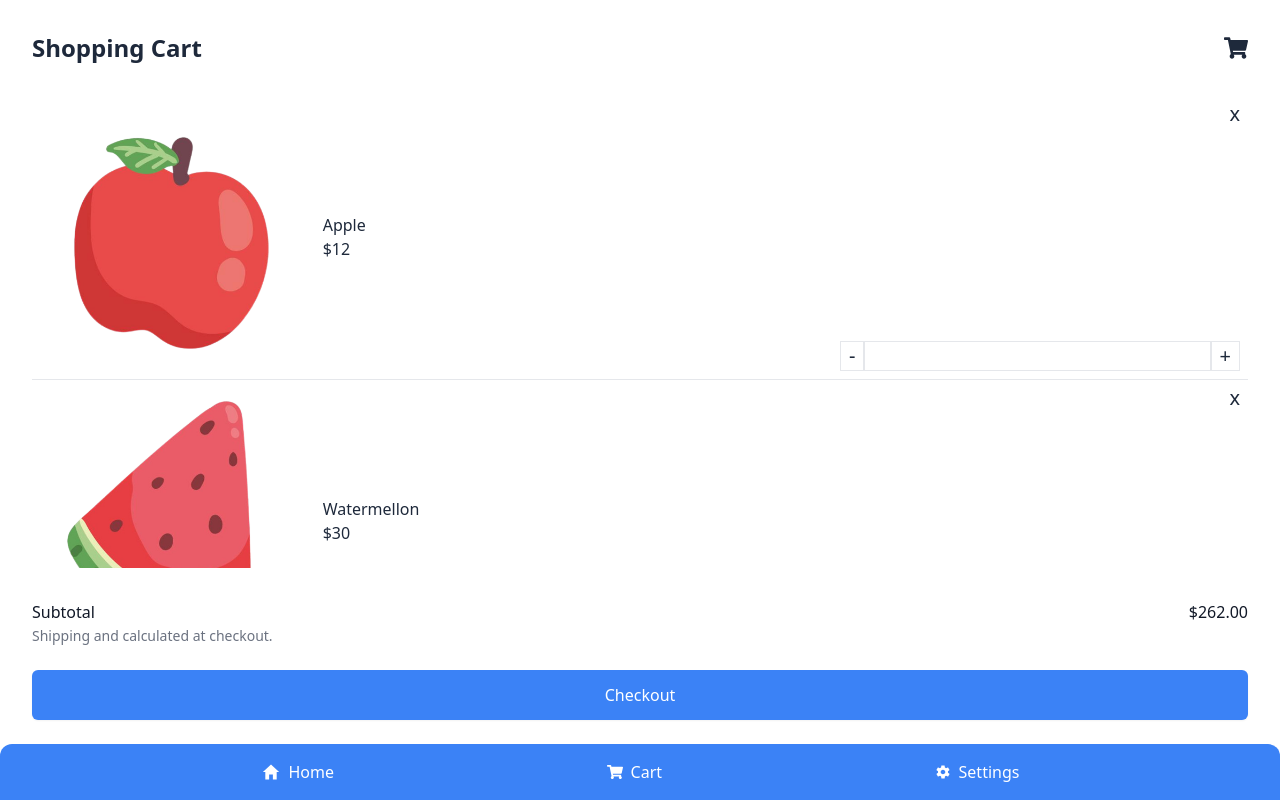
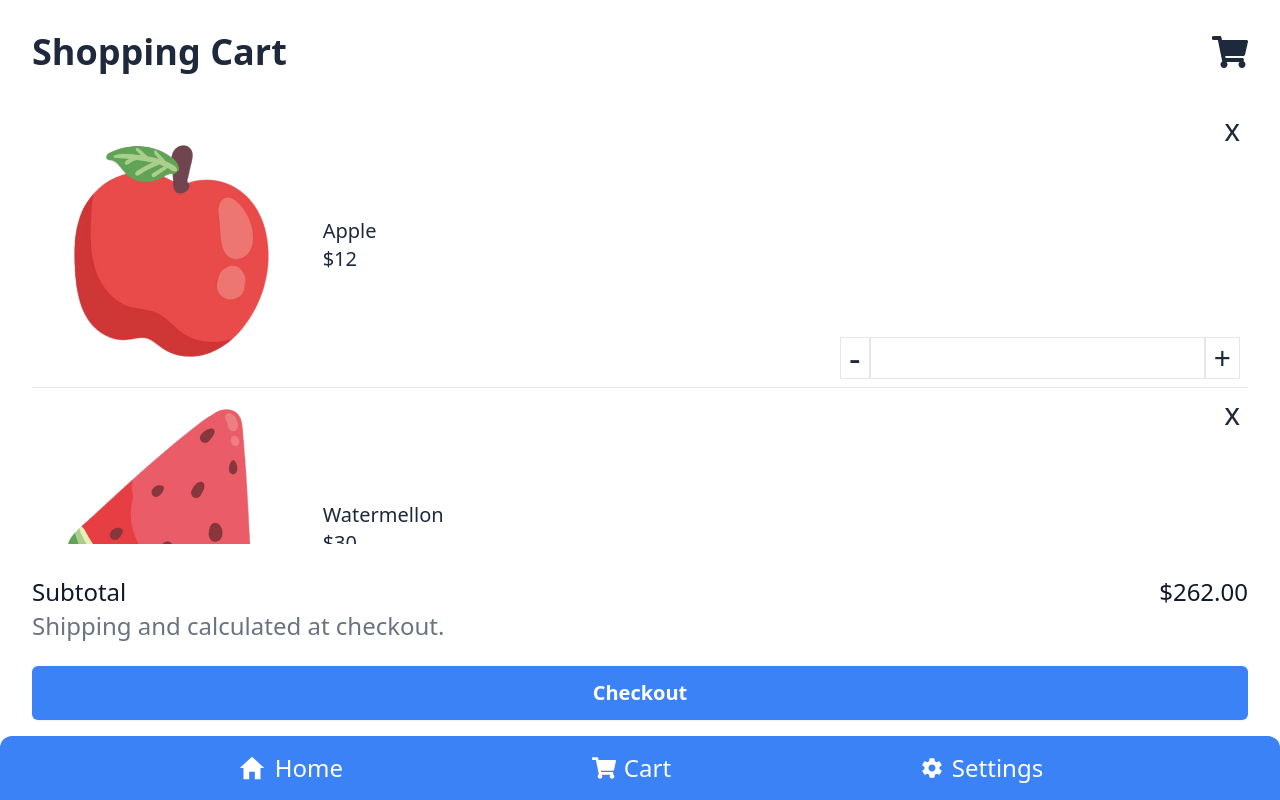
Before and after one commit to dannni-Op/shopping-cart, a React app: page /carts in a window 1280 px wide. Built offline with nearby package versions, Linux system fonts and the light colour scheme; the HTML template or start-up script is replaced by a standard one.

Commit message:
feat: add responsive in tablet view

```diff
--- a/src/components/card.jsx
+++ b/src/components/card.jsx
@@ -17,7 +17,8 @@ export function Card({ data }) {
             <img className="w-2/3 mx-auto" src={data.picture} alt={data.name} />
           </div>
           <figcaption className="text-sm font-medium text-slate-800  bg-white p-3 flex justify-between items-center">
-            ${data.price}
+            <p className="block sm:hidden">${data.price}</p>
+            <p className="hidden sm:block sm:text-xl">{data.name}</p>
             <button>
               <IoMdAddCircle className="text-3xl text-blue-500 hover:text-blue-600" />
             </button>
--- a/src/components/cartItem.jsx
+++ b/src/components/cartItem.jsx
@@ -6,17 +6,17 @@ export function CartItem({ data }) {
           <div className="w-1/3 bg-red-200">
             <img className="w-full" src={data.picture} alt="" />
           </div>
-          <div>
+          <div className="text-base sm:text-xl">
             <h1>{data.name}</h1>
             <p>${data.price}</p>
           </div>
         </div>
         <div className="flex flex-col justify-between gap-8 basis-1/3">
-          <button className="self-end w-fit leading-none text-xl">x</button>
+          <button className="self-end w-fit leading-none text-xl sm:text-3xl">x</button>
           <div className="flex">
-            <button className="border px-2 text-xl">-</button>
-            <input className="w-full border" type="text" inputMode="numeric" />
-            <button className="border px-2 text-xl">+</button>
+            <button className="border px-2 text-xl sm:text-4xl">-</button>
+            <input className="w-full border text-base sm:text-3xl" type="text" inputMode="numeric" />
+            <button className="border px-2 text-xl sm:text-3xl">+</button>
           </div>
         </div>
       </section>
--- a/src/components/navbar.jsx
+++ b/src/components/navbar.jsx
@@ -9,23 +9,23 @@ export function Navbar({ active }) {
       <nav className="w-full py-2 bg-blue-500 rounded-t-xl flex justify-evenly items-center text-white absolute bottom-0 font-medium">
         <Link
           to="/"
-          className="text-md hover:bg-white hover:text-blue-500 py-2 px-3 rounded-lg flex items-center gap-2"
+          className="text-md sm:text-2xl hover:bg-white hover:text-blue-500 py-2 px-3 rounded-lg flex items-center gap-2"
         >
-          <IoMdHome className="text-xl" />
+          <IoMdHome className="sm:text-3xl text-xl" />
           Home
         </Link>
         <Link
           to="/carts"
-          className="text-md hover:bg-white hover:text-blue-500 py-2 px-3 rounded-lg flex items-center gap-2"
+          className="text-md sm:text-2xl hover:bg-white hover:text-blue-500 py-2 px-3 rounded-lg flex items-center gap-2"
         >
-          <FaShoppingCart className="text-md" />
+          <FaShoppingCart className="sm:text-2xl text-md" />
           Cart
         </Link>
         <Link
           to="/settings"
-          className="hover:bg-white hover:text-blue-500 py-2 px-3 rounded-lg flex items-center gap-2"
+          className="text-md sm:text-2xl hover:bg-white hover:text-blue-500 py-2 px-3 rounded-lg flex items-center gap-2"
         >
-          <IoMdSettings className="text-md" />
+          <IoMdSettings className="sm:text-2xl text-md" />
           Settings
         </Link>
       </nav>
--- a/src/components/searchbar.jsx
+++ b/src/components/searchbar.jsx
@@ -7,10 +7,10 @@ export function SearchBar() {
         <form className="w-full relative">
           <input
             type="search"
-            className="p-4 w-full rounded-xl shadow ps-14"
+            className="text-base sm:text-xl p-4 w-full rounded-xl shadow ps-14"
             placeholder="Enter product name..."
           />
-          <FaSearch className="text-lg text-slate-300 absolute top-1/3 left-6" />
+          <FaSearch className="text-lg sm:text-xl text-slate-300 absolute top-1/3 left-6" />
         </form>
       </section>
     </>
--- a/src/pages/cart.jsx
+++ b/src/pages/cart.jsx
@@ -19,8 +19,8 @@ export function Cart() {
       >
         <section className="w-full h-screen px-8 pt-8 text-slate-800 pb-20 flex justify-between flex-col gap-8">
           <div className="flex items-center justify-between">
-            <h1 className="font-bold text-2xl">Shopping Cart</h1>
-            <FaShoppingCart className="text-2xl" />
+            <h1 className="font-bold text-2xl sm:text-4xl">Shopping Cart</h1>
+            <FaShoppingCart className="text-2xl sm:text-4xl" />
           </div>
           <div className="h-3/4 w-full overflow-auto">
             <div className="divide-y">
@@ -30,15 +30,15 @@ export function Cart() {
             </div>
           </div>
           <div>
-            <div class="flex justify-between text-base font-medium text-gray-900">
+            <div class="flex justify-between text-base sm:text-2xl font-medium text-gray-900">
               <p>Subtotal</p>
               <p>$262.00</p>
             </div>
-            <p class="mt-0.5 text-sm text-gray-500">
+            <p class="mt-0.5 text-sm sm:text-2xl text-gray-500">
               Shipping and calculated at checkout.
             </p>
             <div class="mt-6">
-              <button class="w-full flex items-center justify-center rounded-md border border-transparent bg-blue-500 px-6 py-3 text-base font-medium text-white shadow-sm hover:bg-blue-600">
+              <button class="sm:text-xl w-full flex items-center justify-center rounded-md border border-transparent bg-blue-500 px-6 py-3 text-base font-bold text-white shadow-sm hover:bg-blue-600">
                 Checkout
               </button>
             </div>
--- a/src/pages/home.jsx
+++ b/src/pages/home.jsx
@@ -23,19 +23,19 @@ export function Home() {
           <section className="w-full h-screen px-8 flex flex-col justify-between pt-8 pb-20">
             <SearchBar />
             <section className="h-4/5 w-full my-4 pb-1 overflow-auto">
-              <div className="w-full grid grid-cols-2 max-w-full gap-6">
+              <div className="w-full grid grid-cols-2 sm:grid-cols-3 max-w-full gap-6">
                 {products.map((e, i) => {
                   return <Card data={e} key={i} />;
                 })}
               </div>
             </section>
             <div className="text-slate-400 py-2 flex gap-2 border border-x-0">
-              <button className="items-center gap-2 flex h-full text-blue-500 text-md font-medium px-4 py-2 bg-slate-200 rounded-lg hover:bg-slate-200">
-                <GiFruitBowl className="text-xl" />
+              <button className="items-center gap-2 flex h-full text-blue-500 text-md sm:text-xl font-medium px-4 py-2 bg-slate-200 rounded-lg hover:bg-slate-200">
+                <GiFruitBowl className="text-xl sm:text-2xl" />
                 Fruits
               </button>
-              <button className="flex items-center gap-2 h-full text-blue-500 text-md font-medium px-4 py-2 rounded-lg bg-slate-200 hover:bg-slate-200">
-                <GiFruitBowl className="text-xl" />
+              <button className="flex items-center gap-2 h-full text-blue-500 text-md sm:text-xl font-medium px-4 py-2 rounded-lg bg-slate-200 hover:bg-slate-200">
+                <GiFruitBowl className="text-xl sm:text-2xl" />
                 Vegetables
               </button>
             </div>
--- a/src/pages/settings.jsx
+++ b/src/pages/settings.jsx
@@ -11,12 +11,14 @@ export function Settings() {
         exit="exit"
         variants={childVariants}
       >
-        <section className="pg-slate-50 w-full h-screen flex flex-col justify-center items-center gap-4">
+        <section className="pg-slate-50 w-full h-screen flex flex-col justify-center items-center gap-4 pb-8">
           <FaCode className="text-9xl text-blue-500" />
-          <h2 className="text-blue-500 font-extrabold text-4xl">
+          <h2 className="text-blue-500 font-extrabold text-4xl sm:text-5xl">
             We Are Coding
           </h2>
-          <p className="text-slate-400 font-medium">Coming Soon!</p>
+          <p className="text-slate-400 font-medium text-base sm:text-2xl">
+            Coming Soon!
+          </p>
         </section>
       </motion.div>
     </>
```
